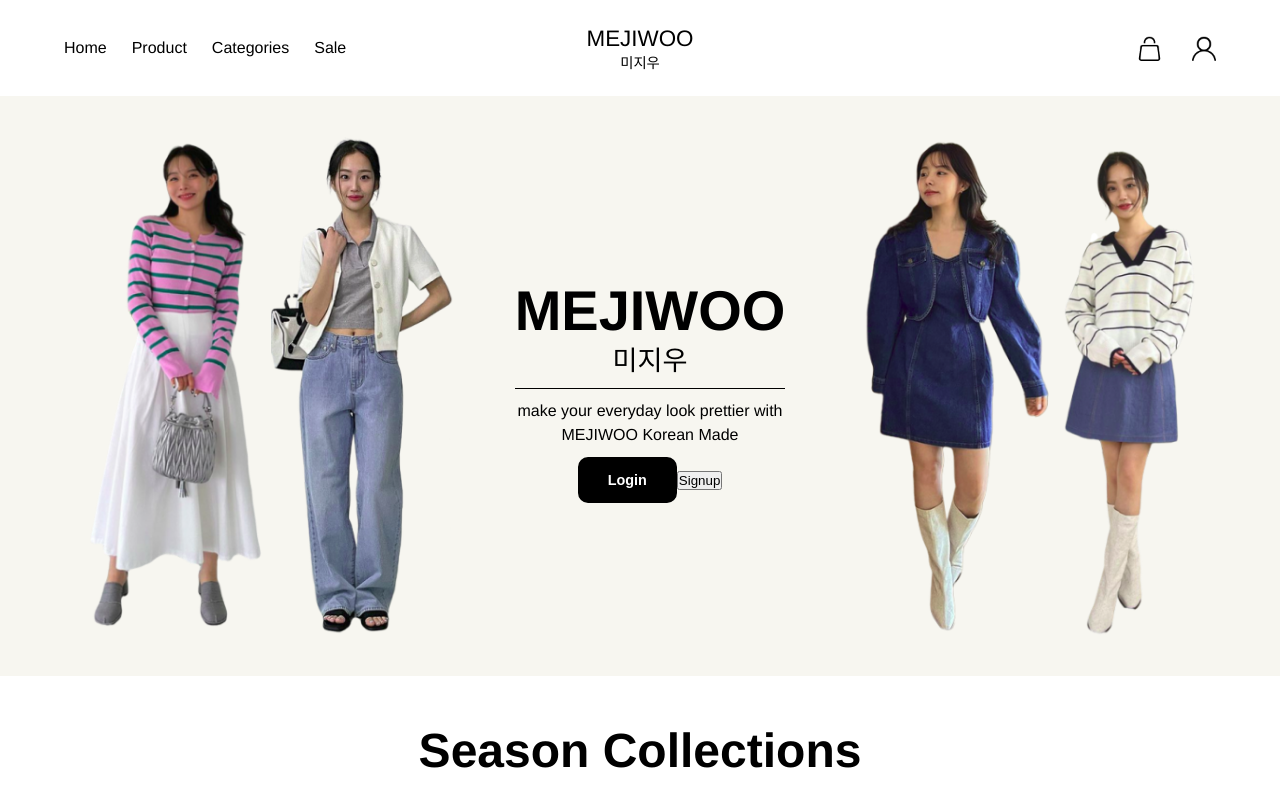
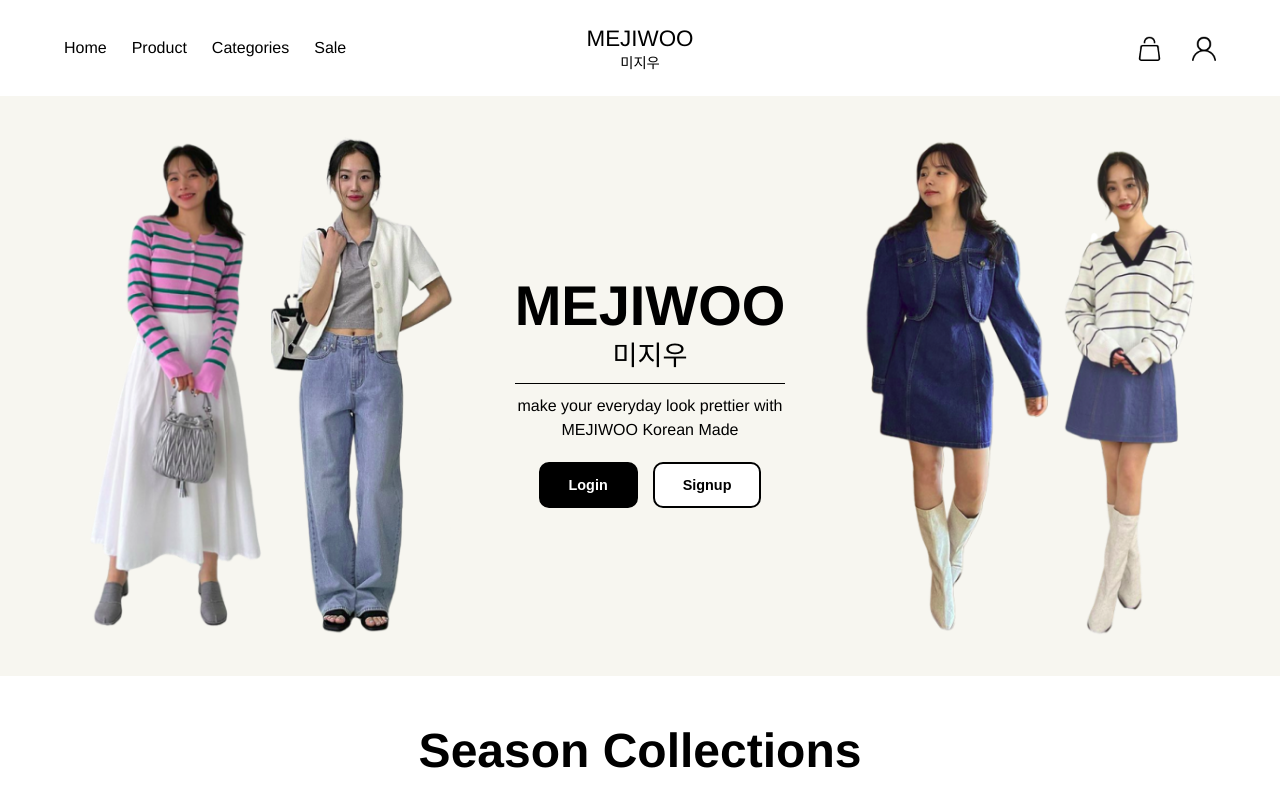
Before and after one commit to Hizmy-M/React-Projects, a React (Vite) app in the folder mejiwoo-web/: page / in a window 1280 px wide. Shown: the top 800 px of the page. Built offline with nearby package versions, Linux system fonts and the light colour scheme.

Commit message:
desinged secondary button

```diff
--- a/mejiwoo-web/src/index.css
+++ b/mejiwoo-web/src/index.css
@@ -43,6 +43,19 @@
   color: black;
   border-color: black;
 }
+
+.secondary--btn {
+  border: none;
+  background-color: white;
+  color: black;
+  padding: 13px 28px;
+  font-size: .9rem;
+  border-radius: 10px;
+  cursor: pointer;
+  font-weight: bold;
+  border: 2px solid black;
+}
+
 
 
 /* header section */
@@ -128,6 +141,12 @@ main {
   line-height: 55px;
 }
 
+
+.hero__buttons {
+  display: flex;
+  gap: 15px;
+  margin-top: 10px;
+}
 
 /* product images */
 /* seasonal collection */
```
